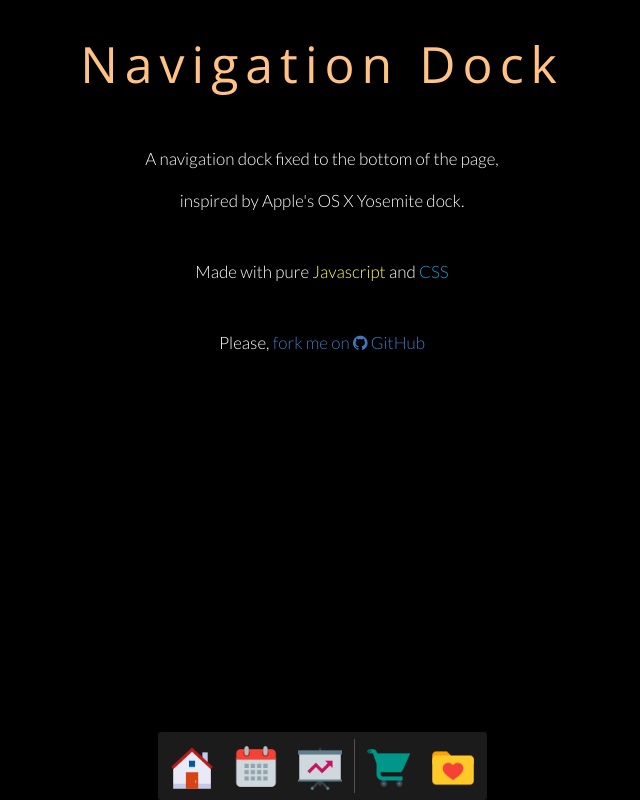
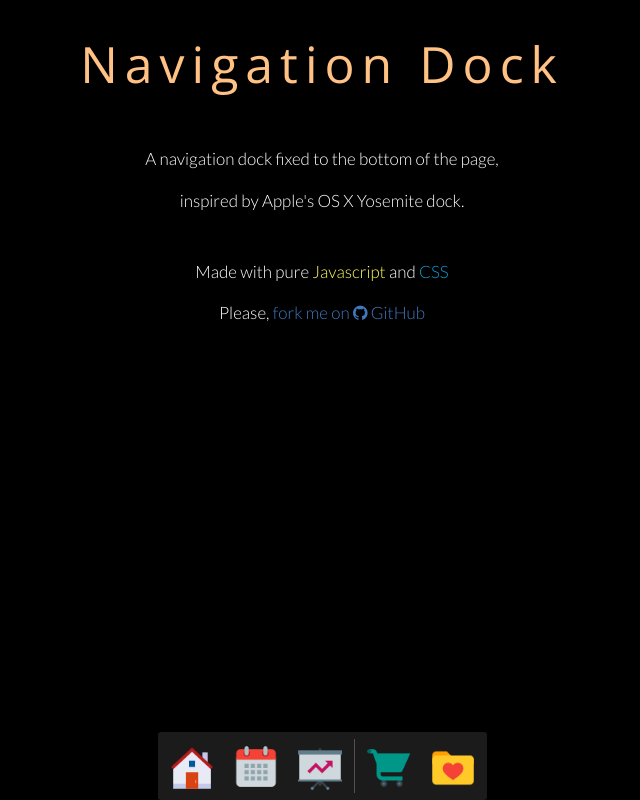
Before and after one commit to CamAndPineapple/Web-Dock, a plain HTML site: page index.html in a window 1280 px wide. Shown: the whole page, without its empty margins (318-958 px from the left). Drawn offline with nearby package versions, Linux system fonts and the light colour scheme.

```diff
--- a/index.html
+++ b/index.html
@@ -41,7 +41,7 @@
         A navigation dock fixed to the bottom of the page, <br></br>
         inspired by Apple's OS X Yosemite dock. </p>
     <p class="page-kicker"> Made with pure <span id="js" style="color:#FFFF5B;">Javascript</span> and <span id="css" style="color:#139AD2">CSS</span></p>
-    <p class="page-kicker"> Please, <span class="github-link"><a href="https://github.com/theCamDen/Web-Dock">fork me on <i class="fa fa-github"></i> GitHub</a></span>
+    <p class="sub-kicker"> Please, <span class="github-link"><a href="https://github.com/theCamDen/Web-Dock">fork me on <i class="fa fa-github"></i> GitHub</a></span>
 
     <div id="js-code" class="hidden">
         <div class="code-text">
--- a/preview/code.css
+++ b/preview/code.css
@@ -39,6 +39,16 @@
 		font-weight: 300;
 	}
 
+	.sub-kicker {
+		margin-top: 20px;
+		font-size: 17px;
+		color: #fff;
+		text-align: center;
+		font-family: 'Lato', sans-serif;
+		font-weight: 300;
+
+	}
+
 	.github-link a {
 		color: #4078C0;
 		text-decoration: none;
```
